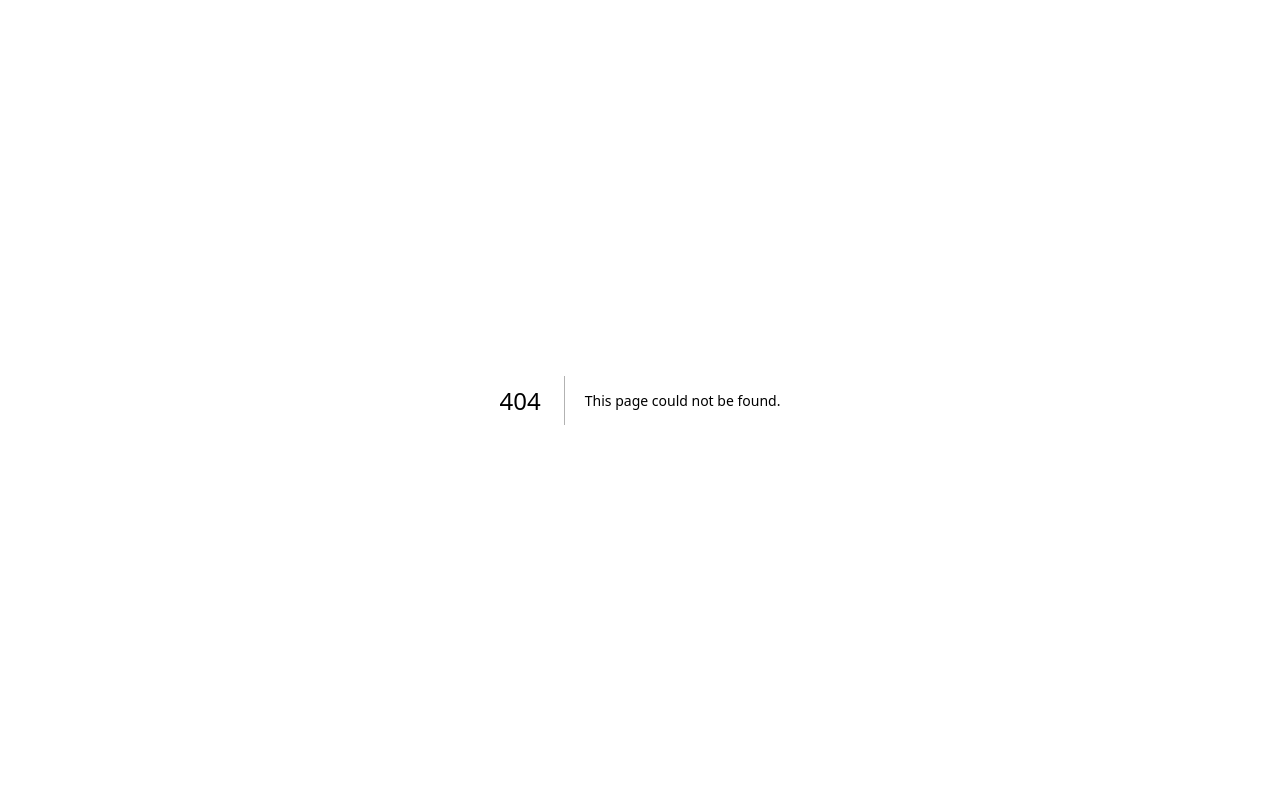
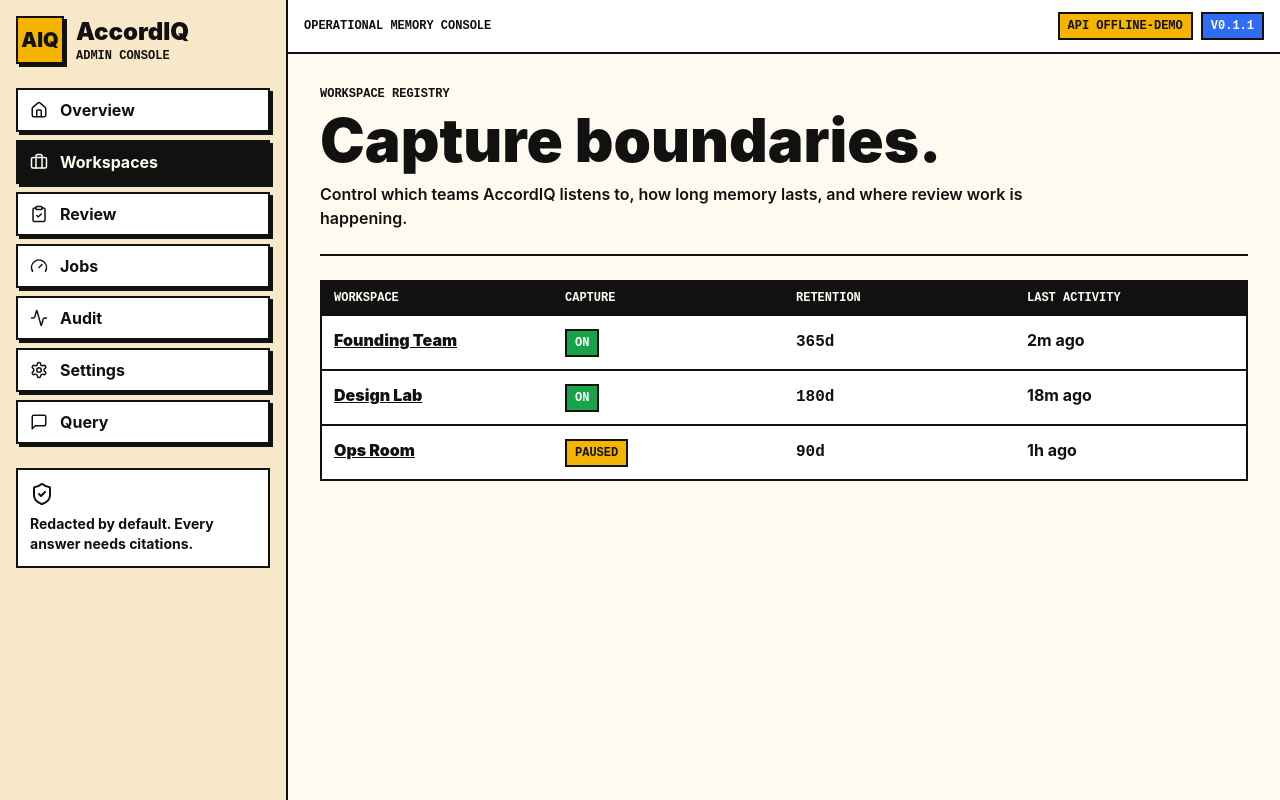
Before and after one commit to SarthakShrivastav-a/AccordIQ, a Next.js app in the folder frontend/: page /workspaces in a window 1280 px wide. Before the commit this address had no page. Built offline with nearby package versions, Linux system fonts and the light colour scheme; no server answers.

Commit message:
feat: add workspaces page

```diff
--- /dev/null
+++ b/frontend/src/app/workspaces/page.tsx
@@ -0,0 +1,24 @@
+"use client";
+
+import Link from "next/link";
+import { AppShell } from "@/components/layout/AppShell";
+import { Badge } from "@/components/ui/Badge";
+import { DataTable } from "@/components/ui/DataTable";
+import { PageHeader } from "@/components/ui/PageHeader";
+import { useWorkspaces } from "@/hooks/useAdminData";
+import { Workspace } from "@/lib/types";
+
+export default function WorkspacesPage() {
+  const workspaces = useWorkspaces();
+  return (
+    <AppShell>
+      <PageHeader eyebrow="Workspace registry" title="Capture boundaries." description="Control which teams AccordIQ listens to, how long memory lasts, and where review work is happening." />
+      <DataTable<Workspace> rows={workspaces.data?.items ?? []} columns={[
+        { key: "name", label: "Workspace", render: (row) => <Link className="font-display font-black underline" href={`/workspaces/${row.workspace_id}`}>{row.name}</Link> },
+        { key: "capture", label: "Capture", render: (row) => <Badge tone={row.capture_enabled ? "good" : "warn"}>{row.capture_enabled ? "on" : "paused"}</Badge> },
+        { key: "retention", label: "Retention", render: (row) => <span className="font-mono font-bold">{row.retention_days}d</span> },
+        { key: "activity", label: "Last activity", render: (row) => <span className="font-bold">{row.last_activity}</span> }
+      ]} />
+    </AppShell>
+  );
+}
```
